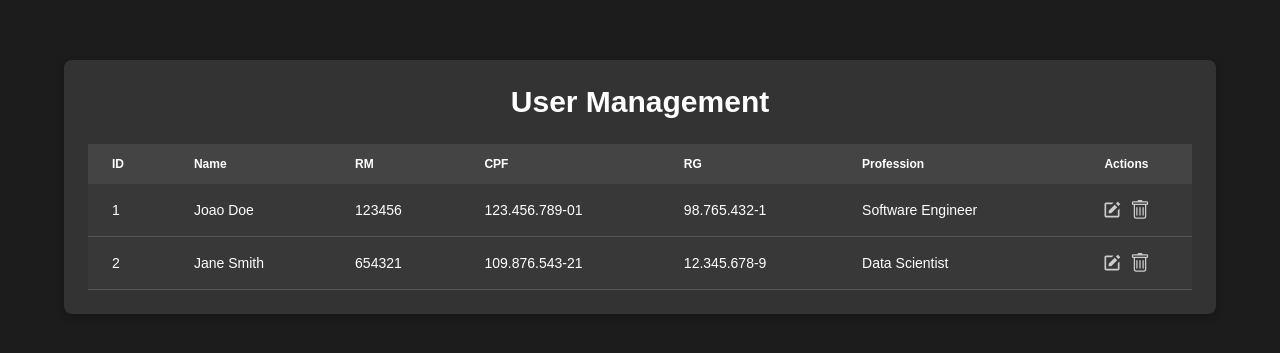
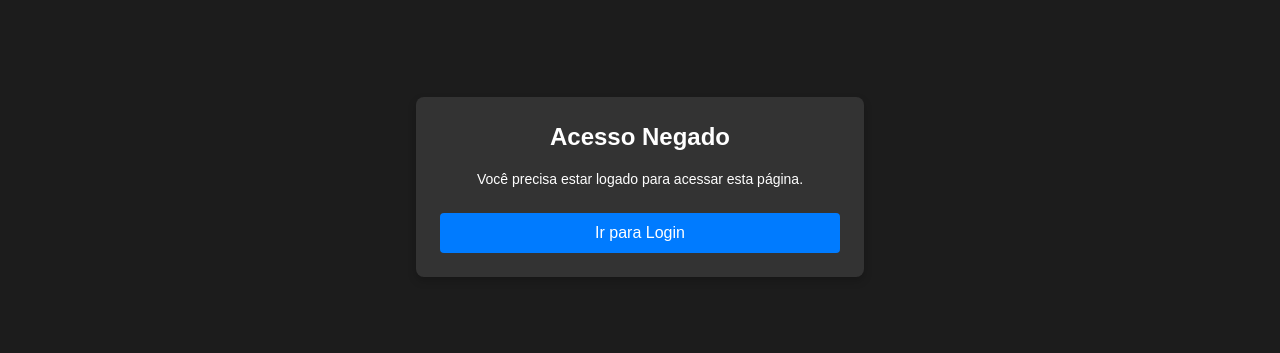
Before and after one commit to codelize/ultimatedevopment, a Next.js app: page /user-management in a window 1280 px wide. Shown: the part 213-566 px from the top of the page. Built offline with nearby package versions, Linux system fonts and the light colour scheme.

Commit message:
Criação de um login mocado e autenticação na Management para checar se o usuário está logado + botão logoff

```diff
--- a/src/app/login/page.tsx
+++ b/src/app/login/page.tsx
@@ -25,7 +25,10 @@ export default function LoginPage() {
     const mockPassword = "123456";
 
     if (formData.username === mockUsername && formData.password === mockPassword) {
-      // Redireciona para a página de User Management após o login bem-sucedido
+      // Salva o token de autenticação no localStorage
+      localStorage.setItem("authToken", "authenticated");
+
+      // Redireciona para a página de User Management
       router.push("/user-management");
     } else {
       setError("Credenciais inválidas. Tente novamente.");
--- a/src/app/user-management/page.tsx
+++ b/src/app/user-management/page.tsx
@@ -1,6 +1,7 @@
 "use client";
 
 import { useEffect, useState } from 'react';
+import { useRouter } from "next/navigation";
 import { BiSolidEdit } from "react-icons/bi";
 import { BsTrash } from "react-icons/bs";
 import EditUserModal from '../components/EditUserModal';
@@ -21,9 +22,24 @@ export default function UserManagementPage() {
   const [error, setError] = useState<string | null>(null);
   const [editingUser, setEditingUser] = useState<User | null>(null);
   const [deleting, setDeleting] = useState<number | null>(null); // ID do usuário que está sendo deletado
+  const [isAuthenticated, setIsAuthenticated] = useState(true); // Define o estado de autenticação
+  const router = useRouter();
 
   useEffect(() => {
-    async function fetchUsers() {
+    // Verificação de autenticação
+    const authToken = localStorage.getItem("authToken");
+
+    if (!authToken) {
+      // Se o token não existir, indica que o usuário não está autenticado
+      setIsAuthenticated(false);
+      setLoading(false);
+    } else {
+      // Busca os usuários após verificar a autenticação
+      fetchUsers();
+    }
+  }, [router]);
+
+  const fetchUsers = async () => {
     try {
       const response = await fetch('/api/users');
       if (!response.ok) throw new Error("Falha ao buscar usuários");
@@ -35,10 +51,7 @@ export default function UserManagementPage() {
     } finally {
       setLoading(false);
     }
-    }
-
-    fetchUsers();
-  }, []);
+  };
 
   const formatCPF = (cpf: string) => {
     return cpf.replace(/(\d{3})(\d{3})(\d{3})(\d{2})/, "$1.$2.$3-$4");
@@ -66,9 +79,42 @@ export default function UserManagementPage() {
     setEditingUser(null);
   };
 
+  const handleLogout = () => {
+    localStorage.removeItem("authToken");
+    router.push("/");
+  };
+
+  if (!isAuthenticated) {
+    // Renderiza a mensagem de erro e o botão para redirecionar ao login
+    return (
+      <div className="flex items-center justify-center min-h-screen bg-page">
+        <div className="w-full max-w-md container-bg p-8 rounded-lg shadow-lg text-center">
+          <h2 className="text-2xl font-bold text-color mb-4">Acesso Negado</h2>
+          <p className="text-sm text-secondary mb-6">
+            Você precisa estar logado para acessar esta página.
+          </p>
+          <button
+            onClick={() => router.push("/login")}
+            className="button-primary w-full"
+          >
+            Ir para Login
+          </button>
+        </div>
+      </div>
+    );
+  }
+
   return (
     <div className="flex items-center justify-center min-h-screen" style={{ backgroundColor: "var(--background)" }}>
-      <div className="w-full max-w-6xl p-8 space-y-6 container-bg">
+      <div className="w-full max-w-6xl p-8 space-y-6 container-bg relative">
+        {/* Botão de logout discreto */}
+        <button
+          onClick={handleLogout}
+          className="absolute top-4 right-4 text-sm text-secondary hover:underline"
+        >
+          Logout
+        </button>
+
         <h2 className="text-3xl font-bold text-center" style={{ color: "var(--text-color)" }}>User Management</h2>
 
         {loading ? (
```
Lines whose indentation alone changed are shown as unchanged.
